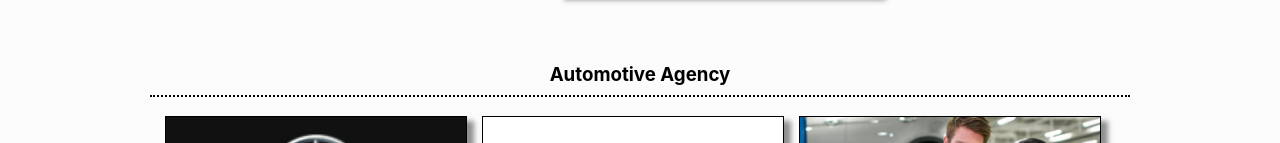
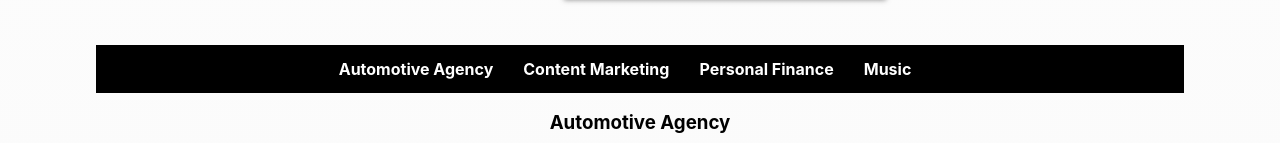
Before and after one commit to dstock3/k-portfolio, a React (Create React App) app: page / in a window 1280 px wide. Shown: the part 726-869 px from the top of the page. Built offline with nearby package versions, Linux system fonts and the light colour scheme.

Commit message:
Added select container

```diff
--- a/src/components/Portfolio.js
+++ b/src/components/Portfolio.js
@@ -2,40 +2,45 @@ import React, {useState} from 'react';
 import { content } from '../data/content.js'
 import '../css/portfolio.css'
 
-
 function Portfolio(props) {
-    //const [select, setSelect] = useState(["Automotive Agency", "Content Marketing", "Personal Finance", "Music"])
+    const [select, setSelect] = useState(["Automotive Agency", "Content Marketing", "Personal Finance", "Music"])
+    const [contentSelection, setContentSelection] = useState(content)
 
     return (
         <section className="portfolio">
-            {Object.keys(content).map((category) => (
+            <div className="select-container">
+                {select.map((item)=> (
+                    <div className="select">{item}</div>
+                ))}
+            </div>
+            {Object.keys(contentSelection).map((category) => (
                 <div className="category">
                     <h3>{category}</h3>
                         <div className="row"  style={{ justifyContent: 'center'}}>
-                            {Object.keys(content[category]).map((article)=>(
+                            {Object.keys(contentSelection[category]).map((article)=>(
                                 <article className="writing" id={content[category][article].id}>
-                                    {content[category][article].img ?
-                                        <a href={content[category][article].source} className="img-link" target="_blank" rel="noopener noreferrer">
+                                    {contentSelection[category][article].img ?
+                                        <a href={contentSelection[category][article].source} className="img-link" target="_blank" rel="noopener noreferrer">
                                             <div className="article-image-container">
-                                                <div className="article-image" alt={content[category][article].img.alt} style={{ backgroundPosition: 'center', backgroundSize: 'cover', backgroundImage: `url(${content[category][article].img.source})`}}></div>
+                                                <div className="article-image" alt={contentSelection[category][article].img.alt} style={{ backgroundPosition: 'center', backgroundSize: 'cover', backgroundImage: `url(${contentSelection[category][article].img.source})`}}></div>
                                             </div>
                                         </a> : null
                                     }
                                     <div className="client">
-                                        {content[category][article].client}
-                                        {content[category][article].date ?
-                                            <> | {content[category][article].date}</> : null
+                                        {contentSelection[category][article].client}
+                                        {contentSelection[category][article].date ?
+                                            <> | {contentSelection[category][article].date}</> : null
                                         }
                                     </div>
                                     <div className="dec"></div>
                                     <h4 className='article-title'>
-                                        <a href={content[category][article].source} className="article-link" target="_blank" rel="noopener noreferrer">{
-                                            content[category][article].title}
+                                        <a href={contentSelection[category][article].source} className="article-link" target="_blank" rel="noopener noreferrer">{
+                                            contentSelection[category][article].title}
                                         </a>
                                     </h4>
 
 
-                                    <p>{content[category][article].desc}</p>
+                                    <p>{contentSelection[category][article].desc}</p>
                                 </article>
                             ))}
                     </div>
--- a/src/css/portfolio.css
+++ b/src/css/portfolio.css
@@ -4,6 +4,21 @@
   flex-direction: column;
   align-items: center;
   width: 100%;
+}
+
+.select-container {
+  height: 3rem;
+  width: 85%;
+  display: flex;
+  justify-content: center;
+  align-items: center;
+  background-color: black;
+}
+
+.select {
+  color: white;
+  margin-right: 30px;
+  font-weight: bold;
 }
 
 .category {
@@ -99,4 +114,10 @@
       margin-top: 0;
     }
 
+    .select-container {
+      height: 115px;
+      flex-direction: column;
+      justify-content: space-evenly;
+    }
+
 }
```
